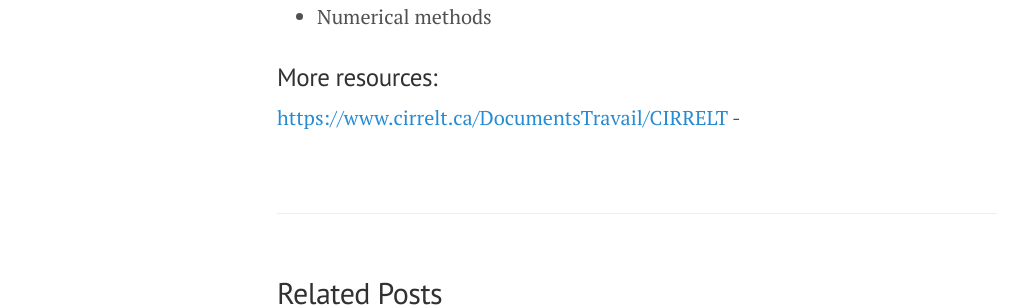
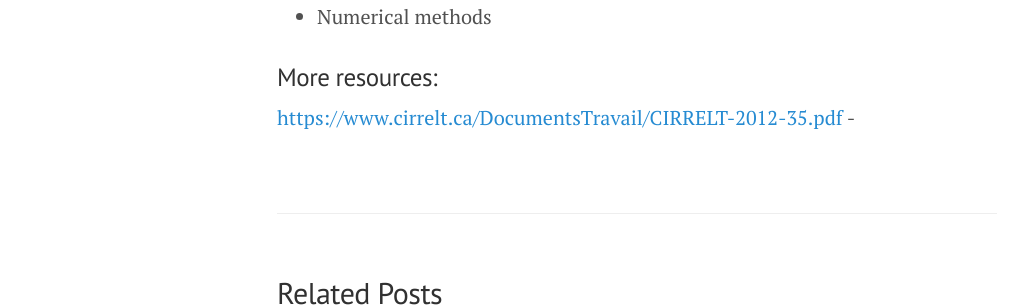
Before and after one commit to pimsmath/gmmiw2016, a Jekyll site: the page built from _posts/2016-08-07-project1.md, in a window 1280 px wide. Shown: the part 1152-1459 px from the top of the page, without its empty margins (3-1031 px from the left). Built offline with Jekyll 4.4.1, drawn with Linux system fonts in a browser that asks for light colours; nearby versions of some CDN libraries.

Commit message:
Added html-proofer checks and corrected a couple of things it caught
Signed-off-by: Ian Allison <iana@pims.math.ca>

```diff
--- a/Gemfile
+++ b/Gemfile
@@ -4,3 +4,4 @@ source "https://rubygems.org"
 
 gem 'jekyll'
 gem 'jekyll-paginate'
+gem 'html-proofer'
--- a/_includes/sidebar.html
+++ b/_includes/sidebar.html
@@ -34,6 +34,6 @@
     <p>
       &copy; {{ site.time | date: '%Y' }}. All rights reserved.
     </p>
-    <img src="{{ site.baseurl }}/public/img/pims-logo-small.png">
+    <img alt="PIMS Logo Small" src="{{ site.baseurl }}/public/img/pims-logo-small.png">
   </div>
 </div>
--- a/_posts/2016-08-07-project1.md
+++ b/_posts/2016-08-07-project1.md
@@ -40,5 +40,5 @@ students working in this project include:
 * Numerical methods
 
 ### More resources:
-[https://www.cirrelt.ca/DocumentsTravail/CIRRELT](https://www.cirrelt.ca/DocumentsTravail/CIRRELT)
+[https://www.cirrelt.ca/DocumentsTravail/CIRRELT-2012-35.pdf](https://www.cirrelt.ca/DocumentsTravail/CIRRELT-2012-35.pdf)
 -
```
Also changed, not shown: Gemfile.lock, 1 other file.
